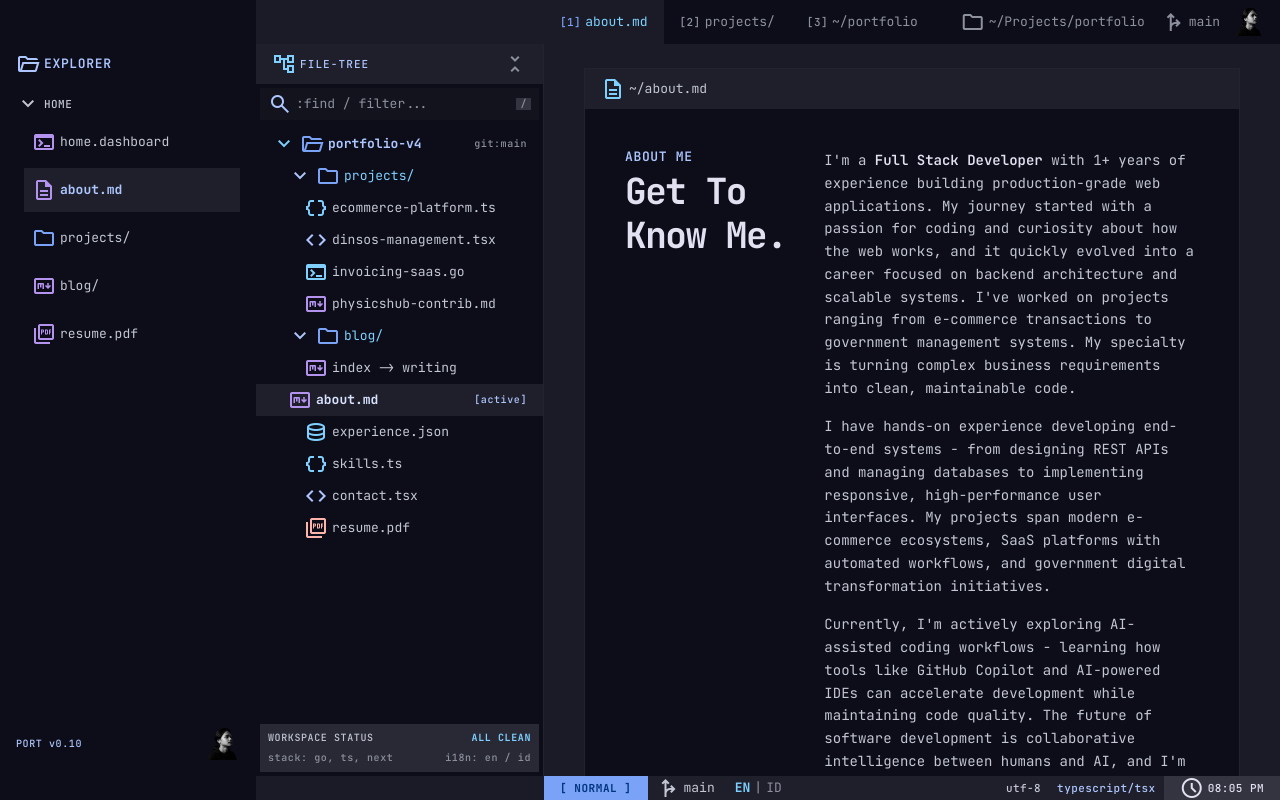
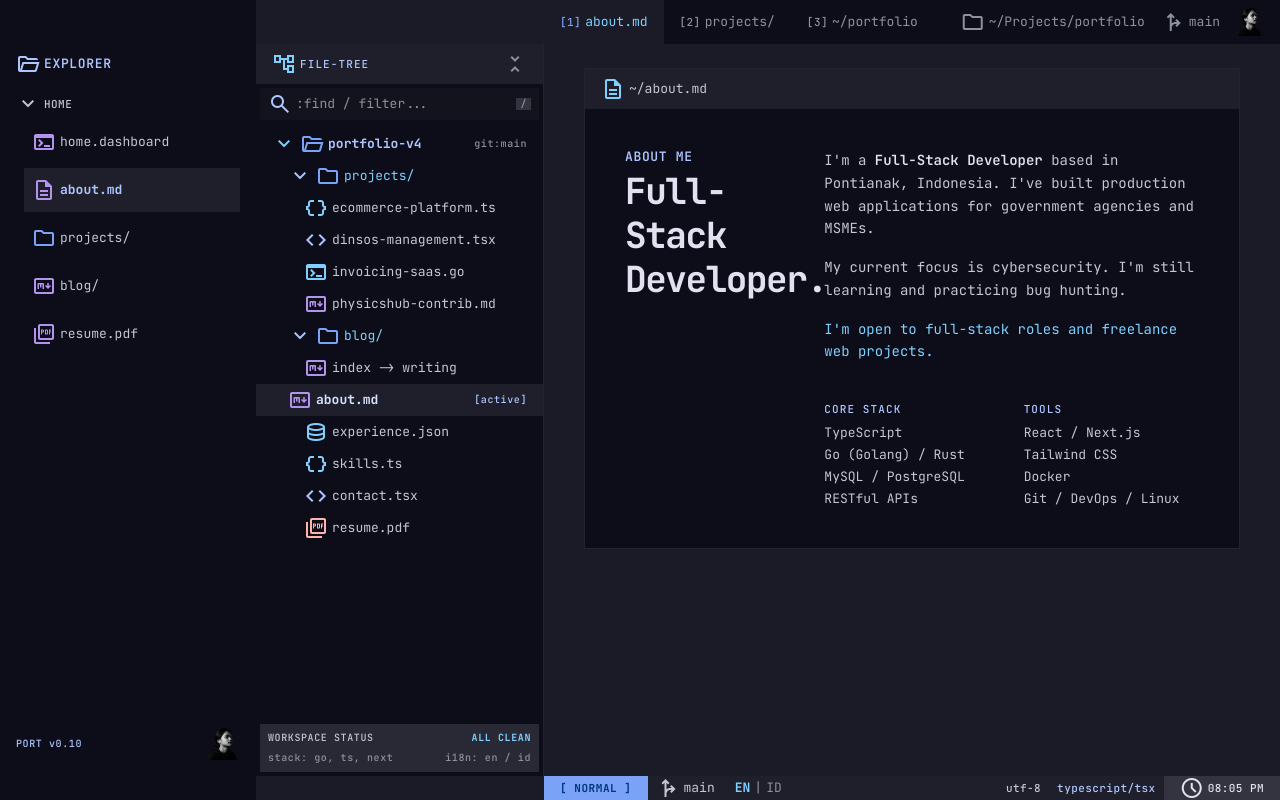
Before and after one commit to Adibayuluthfiansyah/porto, a Next.js app: page /en/about in a window 1280 px wide. Shown: the top 800 px of the page. Built offline with nearby package versions, Linux system fonts and the light colour scheme.

Commit message:
content : change positioning and focused #2

```diff
--- a/app/[locale]/about/page.tsx
+++ b/app/[locale]/about/page.tsx
@@ -36,10 +36,9 @@ export default function About() {
               })}
             </p>
             <p className="font-body-md text-body-md text-on-surface-variant leading-relaxed">{t("bio2")}</p>
-            <p className="font-body-md text-body-md text-on-surface-variant leading-relaxed mt-space-md">
+            <p className="font-body-md text-body-md text-secondary mt-space-md">
               {t("bio3")}
             </p>
-            <p className="font-body-md text-body-md text-secondary mt-space-md">{t("bio4")}</p>
 
             <div id="skills" className="grid grid-cols-1 sm:grid-cols-2 gap-space-lg mt-space-xl scroll-mt-20">
               <div>
--- a/app/[locale]/layout.tsx
+++ b/app/[locale]/layout.tsx
@@ -33,7 +33,7 @@ export async function generateMetadata({
       template: "%s | Adibayu Luthfiansyah",
     },
     description:
-      "Full-Stack Developer. Currently learning cybersecurity and trying bug hunting. Building web applications with Go, Next.js, and TypeScript.",
+      "I'm a Full-Stack Developer learning cybersecurity and practicing bug hunting. I build web applications with Go, Next.js, and TypeScript.",
     keywords: [
       "Full-Stack Developer",
       "Next.js Developer",
@@ -64,7 +64,7 @@ export async function generateMetadata({
       siteName: "Adibayu Luthfiansyah",
       title: "Adibayu Luthfiansyah, Full-Stack Developer",
       description:
-        "Full-Stack Developer learning cybersecurity and trying bug hunting. Building web applications with Go, Next.js, and TypeScript.",
+        "I'm a Full-Stack Developer learning cybersecurity and practicing bug hunting. I build web applications with Go, Next.js, and TypeScript.",
       locale: locale === "id" ? "id_ID" : "en_US",
       images: [
         {
@@ -79,7 +79,7 @@ export async function generateMetadata({
       card: "summary_large_image",
       title: "Adibayu Luthfiansyah, Full-Stack Developer",
       description:
-        "Full-Stack Developer learning cybersecurity and trying bug hunting. Building web applications with Go, Next.js, and TypeScript.",
+        "I'm a Full-Stack Developer learning cybersecurity and practicing bug hunting. I build web applications with Go, Next.js, and TypeScript.",
       images: [`https://adibayuluthfiansyah.dev/api/og?locale=${locale}`],
       creator: "@adibayuluthfiansyah",
     },
@@ -158,7 +158,7 @@ export default async function RootLayout({
               url: "https://adibayuluthfiansyah.dev",
               jobTitle: "Full-Stack Developer",
               description:
-                "Full-Stack Developer learning cybersecurity and trying bug hunting. Building web applications with Go, TypeScript, and Next.js.",
+                "I'm a Full-Stack Developer learning cybersecurity and practicing bug hunting. I build web applications with Go, TypeScript, and Next.js.",
               sameAs: [
                 "https://github.com/Adibayuluthfiansyah",
                 "https://linkedin.com/in/adibayuluthfiansyah/",
--- a/app/api/og/route.tsx
+++ b/app/api/og/route.tsx
@@ -21,7 +21,9 @@ export async function GET(request: Request) {
 
   const label = "Full-Stack Developer";
   const tagline =
-    locale === "id" ? "Belajar keamanan siber." : "Learning cybersecurity.";
+    locale === "id"
+      ? "Sedang belajar keamanan siber."
+      : "Currently learning cybersecurity.";
 
   const image = new ImageResponse(
     <div
--- a/messages/en.json
+++ b/messages/en.json
@@ -4,21 +4,20 @@
     "firstName": "Adibayu",
     "middleName": "Luthfiansyah",
     "lastName": "Setyawan",
-    "description": "Full-Stack Developer. Currently learning cybersecurity and trying bug hunting.",
+    "description": "I'm currently learning cybersecurity and practicing bug hunting.",
     "cta1": "Let's Work Together",
     "cta2": "View Projects",
     "imageAlt": "Profile photo of Adibayu Luthfiansyah"
   },
   "about": {
     "label": "About Me",
-    "heading1": "Get To Know",
-    "heading2": "Me.",
-    "bio1": "I'm a <b>Full Stack Developer</b> with 1+ years of experience building production-grade web applications. My journey started with a passion for coding and curiosity about how the web works, and it quickly evolved into a career focused on backend architecture and scalable systems. I've worked on projects ranging from e-commerce transactions to government management systems. My specialty is turning complex business requirements into clean, maintainable code.",
-    "bio2": "I have hands-on experience developing end-to-end systems - from designing REST APIs and managing databases to implementing responsive, high-performance user interfaces. My projects span modern e-commerce ecosystems, SaaS platforms with automated workflows, and government digital transformation initiatives.",
-    "bio3": "Currently, I'm actively exploring AI-assisted coding workflows - learning how tools like GitHub Copilot and AI-powered IDEs can accelerate development while maintaining code quality. The future of software development is collaborative intelligence between humans and AI, and I'm positioning myself at that intersection.",
-    "bio4": "I am open to freelance opportunities, collaboration, and continuous growth as an engineer.",
-    "techStack1Title": "Backend & Database",
-    "techStack2Title": "Frontend & Tools"
+    "heading1": "Full-Stack",
+    "heading2": "Developer.",
+    "bio1": "I'm a <b>Full-Stack Developer</b> based in Pontianak, Indonesia. I've built production web applications for government agencies and MSMEs.",
+    "bio2": "My current focus is cybersecurity. I'm still learning and practicing bug hunting.",
+    "bio3": "I'm open to full-stack roles and freelance web projects.",
+    "techStack1Title": "Core Stack",
+    "techStack2Title": "Tools"
   },
   "projects": {
     "label": "Projects",
@@ -134,7 +133,7 @@
       "telemetry": "Full-stack background, EN/ID"
     },
     "menu": {
-      "about": { "key": "a", "label": "About Me", "desc": "Bio, full-stack work, security learning" },
+      "about": { "key": "a", "label": "About Me", "desc": "Bio, full-stack work, and security learning" },
       "projects": {
         "key": "p",
         "label": "Featured Projects",
@@ -148,7 +147,7 @@
       "skills": {
         "key": "s",
         "label": "Core Tech and Skills",
-        "desc": "Full-stack tech, security learning"
+        "desc": "Full-stack tech and security learning"
       },
       "contact": { "key": "c", "label": "Get in Touch", "desc": "Email, WhatsApp and Instagram" },
       "resume": { "key": "r", "label": "Curriculum Vitae", "desc": "Resume page and PDF download" },
@@ -173,8 +172,8 @@
   },
   "metadata": {
     "homeTitle": "Adibayu Luthfiansyah | Full-Stack Developer",
-    "homeDescription": "Full-Stack Developer. Currently learning cybersecurity and trying bug hunting.",
-    "homeOgDescription": "Full-Stack Developer. Currently learning cybersecurity and trying bug hunting.",
+    "homeDescription": "I'm a Full-Stack Developer currently learning cybersecurity and practicing bug hunting.",
+    "homeOgDescription": "I'm a Full-Stack Developer currently learning cybersecurity and practicing bug hunting.",
     "scrollingText": "FULL-STACK DEVELOPER • LEARNING CYBERSECURITY • ",
     "ariaHero": "Hero section",
     "ariaTitles": "Professional titles",
@@ -185,7 +184,7 @@
     "pages": {
       "about": {
         "title": "About Me",
-        "description": "Get to know me: a Full-Stack Developer building modern, scalable web applications and backend systems with Go, TypeScript, Next.js, and PostgreSQL."
+        "description": "Adibayu Luthfiansyah is a Full-Stack Developer with experience building web applications. He is currently learning cybersecurity and practicing bug hunting."
       },
       "contact": {
         "title": "Contact",
--- a/messages/id.json
+++ b/messages/id.json
@@ -4,21 +4,20 @@
     "firstName": "Adibayu",
     "middleName": "Luthfiansyah",
     "lastName": "Setyawan",
-    "description": "Full-Stack Developer. Saat ini sedang belajar keamanan siber dan mencoba bug hunting.",
+    "description": "Saat ini saya sedang belajar keamanan siber dan mencoba bug hunting.",
     "cta1": "Mari Bekerja Sama",
     "cta2": "Lihat Proyek",
     "imageAlt": "Foto profil Adibayu Luthfiansyah"
   },
   "about": {
     "label": "Tentang Saya",
-    "heading1": "Mari",
-    "heading2": "Berkenalan.",
-    "bio1": "Saya adalah <b>Full Stack Developer</b> dengan pengalaman 1+ tahun membangun aplikasi web siap produksi. Perjalanan saya dimulai dari ketertarikan pada coding dan rasa ingin tahu tentang cara kerja web, lalu berkembang menjadi karier yang berfokus pada arsitektur backend dan sistem yang skalabel. Saya pernah mengerjakan proyek mulai dari transaksi e-commerce hingga sistem manajemen pemerintahan. Keahlian utama saya adalah menerjemahkan kebutuhan bisnis yang kompleks menjadi kode yang bersih dan mudah dirawat.",
-    "bio2": "Saya memiliki pengalaman langsung membangun sistem end-to-end - mulai dari merancang REST API dan mengelola database hingga mengimplementasikan antarmuka pengguna yang responsif dan berperforma tinggi. Proyek saya mencakup ekosistem e-commerce modern, platform SaaS dengan alur kerja otomatis, serta inisiatif transformasi digital pemerintahan.",
-    "bio3": "Saat ini, saya aktif mengeksplorasi alur kerja coding berbasis AI - mempelajari bagaimana alat seperti GitHub Copilot dan IDE bertenaga AI dapat mempercepat pengembangan sambil menjaga kualitas kode. Menurut saya, masa depan pengembangan perangkat lunak adalah kolaborasi cerdas antara manusia dan AI, dan saya ingin tumbuh di persimpangan tersebut.",
-    "bio4": "Saya terbuka untuk peluang freelance, kolaborasi, dan pertumbuhan berkelanjutan sebagai engineer.",
-    "techStack1Title": "Backend & Database",
-    "techStack2Title": "Frontend & Tools"
+    "heading1": "Full-Stack",
+    "heading2": "Developer.",
+    "bio1": "Saya seorang <b>Full-Stack Developer</b> yang berbasis di Pontianak, Indonesia. Saya sudah membangun aplikasi web siap produksi untuk instansi pemerintah dan UMKM.",
+    "bio2": "Fokus saya sekarang adalah keamanan siber. Saya masih belajar dan berlatih bug hunting.",
+    "bio3": "Saya terbuka untuk posisi full-stack dan proyek web freelance.",
+    "techStack1Title": "Stack Inti",
+    "techStack2Title": "Tools"
   },
   "projects": {
     "label": "Proyek",
@@ -129,12 +128,12 @@
     },
     "hero": {
       "role": "Full-Stack Developer",
-      "stack": "Belajar keamanan siber",
+      "stack": "Sedang belajar keamanan siber",
       "location": "Pontianak, Indonesia",
-      "telemetry": "Latar full-stack, EN/ID"
+      "telemetry": "Latar belakang full-stack, EN/ID"
     },
     "menu": {
-      "about": { "key": "a", "label": "Tentang Saya", "desc": "Bio, kerja full-stack, belajar security" },
+      "about": { "key": "a", "label": "Tentang Saya", "desc": "Bio, kerja full-stack, dan sedang belajar keamanan siber" },
       "projects": {
         "key": "p",
         "label": "Proyek Unggulan",
@@ -148,11 +147,11 @@
       "skills": {
         "key": "s",
         "label": "Teknologi Inti",
-        "desc": "Teknologi full-stack, belajar security"
+        "desc": "Teknologi full-stack, sedang belajar keamanan siber"
       },
       "contact": { "key": "c", "label": "Hubungi Saya", "desc": "Email, WhatsApp dan Instagram" },
       "resume": { "key": "r", "label": "Curriculum Vitae", "desc": "Halaman resume dan unduh PDF" },
-      "writing": { "key": "b", "label": "Tulisan Teknis", "desc": "Catatan software dan security" }
+      "writing": { "key": "b", "label": "Tulisan Teknis", "desc": "Catatan software dan keamanan siber" }
     },
     "hints": {
       "select": "'<Enter>' pilih",
@@ -173,8 +172,8 @@
   },
   "metadata": {
     "homeTitle": "Adibayu Luthfiansyah | Full-Stack Developer",
-    "homeDescription": "Full-Stack Developer. Saat ini sedang belajar keamanan siber dan mencoba bug hunting.",
-    "homeOgDescription": "Full-Stack Developer. Saat ini sedang belajar keamanan siber dan mencoba bug hunting.",
+    "homeDescription": "Saya seorang Full-Stack Developer yang sedang belajar keamanan siber dan mencoba bug hunting.",
+    "homeOgDescription": "Saya seorang Full-Stack Developer yang sedang belajar keamanan siber dan mencoba bug hunting.",
     "scrollingText": "FULL-STACK DEVELOPER • BELAJAR KEAMANAN SIBER • ",
     "ariaHero": "Bagian hero",
     "ariaTitles": "Judul profesional",
@@ -185,7 +184,7 @@
     "pages": {
       "about": {
         "title": "Tentang Saya",
-        "description": "Kenali saya: Full-Stack Developer yang membangun aplikasi web modern dan sistem backend skalabel dengan Go, TypeScript, Next.js, dan PostgreSQL."
+        "description": "Adibayu Luthfiansyah adalah Full-Stack Developer dengan pengalaman membangun aplikasi web. Saat ini ia sedang belajar keamanan siber dan berlatih bug hunting."
       },
       "contact": {
         "title": "Kontak",
```
